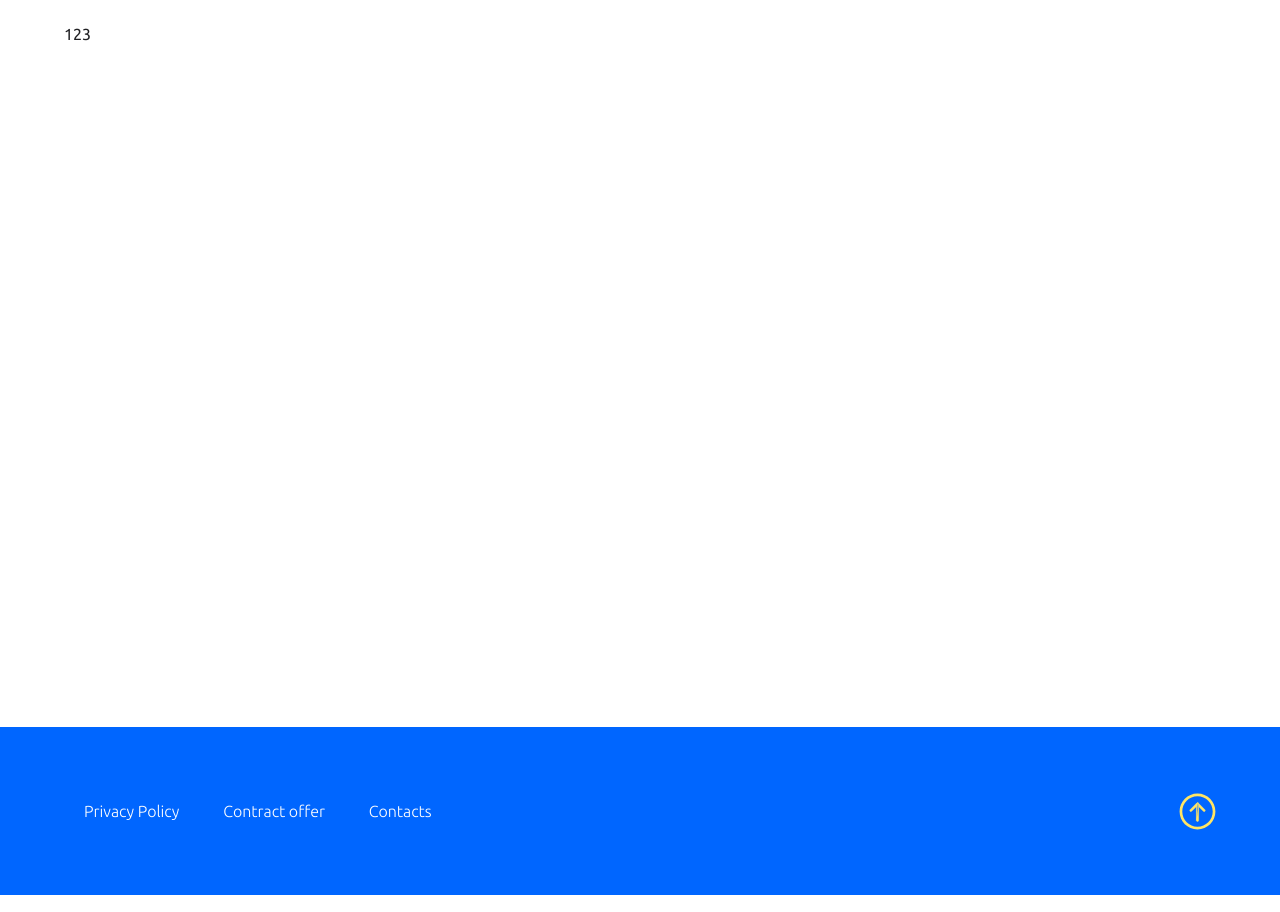
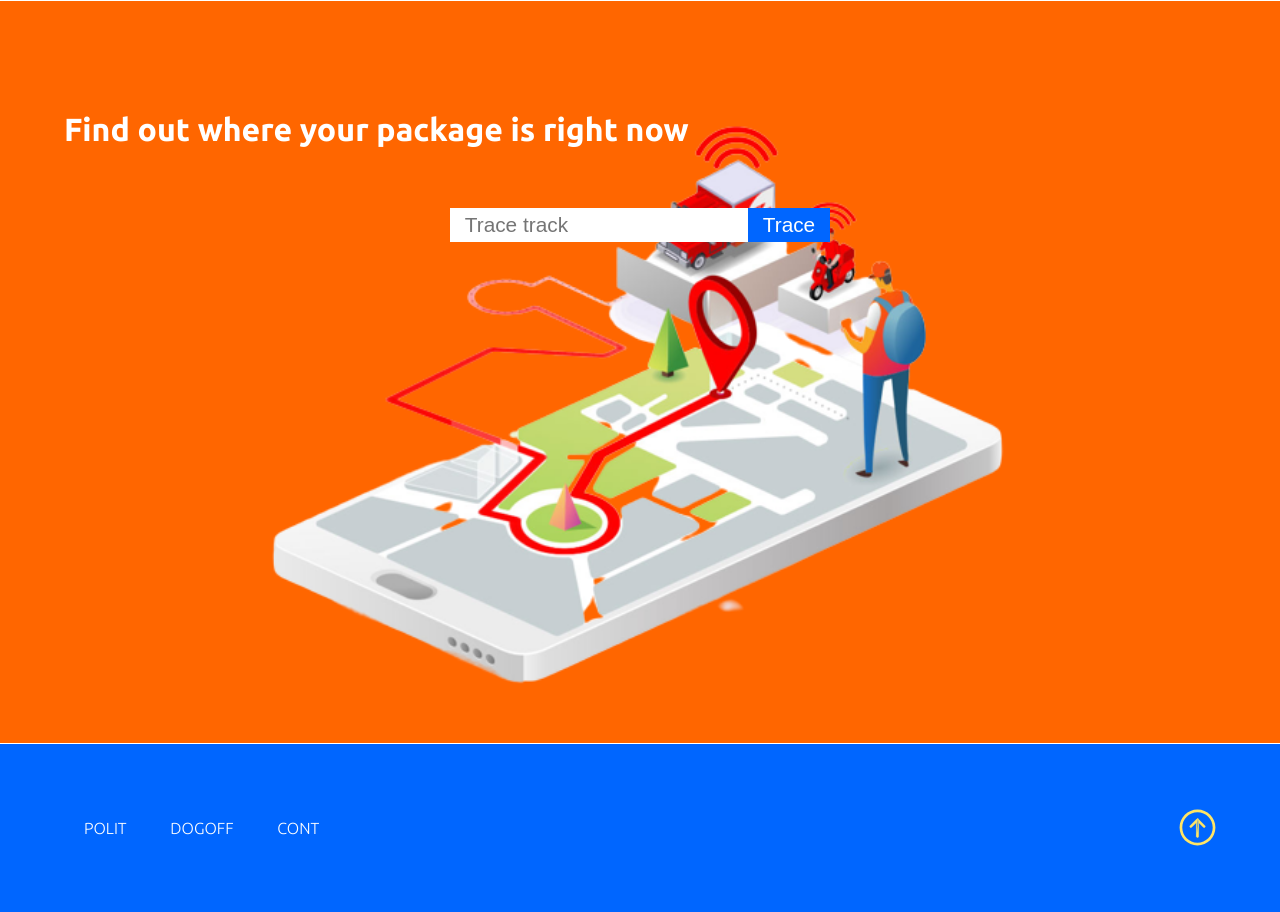
Before and after one commit to webnetkz/chess_timer, a PHP site: page / in a window 1280 px wide. Shown: the part 72-984 px from the top of the page. Run offline with PHP 8.4, Linux system fonts and the light colour scheme; some libraries are stand-ins or nearby versions.

Commit message:
Постоена главная страница

```diff
--- a/index.php
+++ b/index.php
@@ -2,6 +2,45 @@
 require_once "./public/components/header.php";
 ?>
 
+
+<style>
+  #mainContent {
+    background: var(--orange);
+  }
+  .trackingContainer {
+    min-height: 70vh;
+    background: url("./public/img/indexBg.png");
+    background-size: contain;
+    background-repeat: no-repeat;
+    background-position: center 50%;
+    animation: showBgIndex 8s infinite;
+  }
+  @keyframes showBgIndex {
+    50% {
+      background-position: center 70%;
+    }
+  }
+  .tracking h1 {
+    color: var(--white);
+    margin-top: 10vh;
+  }
+  .trackNumber {
+    display: flex;
+    justify-content: center;
+    align-items: center;
+    margin-top: 60px;
+  }
+  .inpHalf, .btnHalf {
+    border: none;
+    font-size: 1.3rem;
+    padding: 5px 15px;
+    outline: none;
+  }
+  .btnHalf {
+    background: var(--blue);
+    color: var(--white);
+  }
+</style>
 
 <!--============================================================
  ==================== Старт основного контента =================
@@ -11,7 +50,13 @@
 
     <div class="trackingContainer">
       <div class="tracking">
-        123
+
+        <h1>Find out where your package is right now</h1>
+        <div class="trackNumber">
+          <input type="text" class="inpHalf" placeholder="Trace track">
+          <button class="btnHalf">Trace</button>
+        </div>
+
       </div>
     </div>
 
--- a/public/components/footer.php
+++ b/public/components/footer.php
@@ -100,7 +100,7 @@
     left: 30vw;
     color: red;
     background: #FFFFFF;
-    border: 2px solid #FFE565;
+    border: 2px solid var(--orange);
     box-shadow: 0px 5px 10px rgba(0, 0, 0, 0.13);
     border-radius: 30px;
     width: 250px;
@@ -129,7 +129,7 @@
     </div>
     <br>
     <br>
-    <div class="hoverBtn" onclick="location.href = \''.$host.'\/app/core/sign/logout.php?url=location.href\'">
+    <div class="hoverBtn" onclick="location.href = \''.$host.'\/app/core/sign/logout.php?url=../../../index.php\'">
       <span>'.EXITX.'</span>
     </div>
   </div>`;
--- a/public/css/mobileStyle.css
+++ b/public/css/mobileStyle.css
@@ -2,5 +2,8 @@
   #mainContentContainer {
     width: 90vw;
     margin: 25px auto;
+    margin-top: 1px;
+    margin-bottom: 1px;
+    padding-top: 20px;
   }
 }
--- a/public/css/style.css
+++ b/public/css/style.css
@@ -2,7 +2,7 @@
 @import url(helper.css);
 @import url(header.css);
 :root {
-  --whiteColor: rgb(255, 255, 255);
+  --white: rgb(255, 255, 255);
   --redColor: rgb(255, 0, 0);
   --bgColor: #202023;
   --mainColor: #658DFF;
```
Also changed, not shown: public/img/indexBg.png (added).
